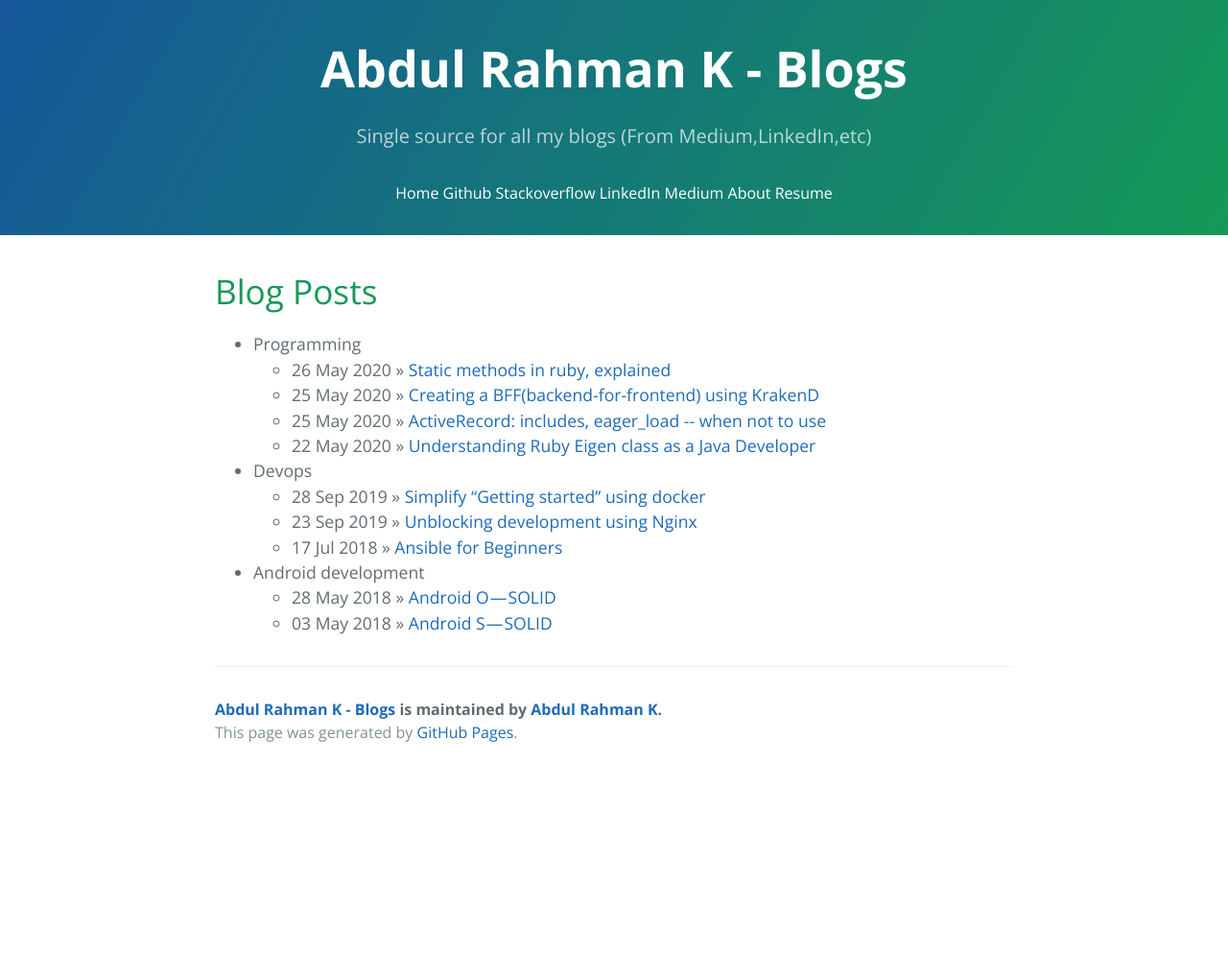
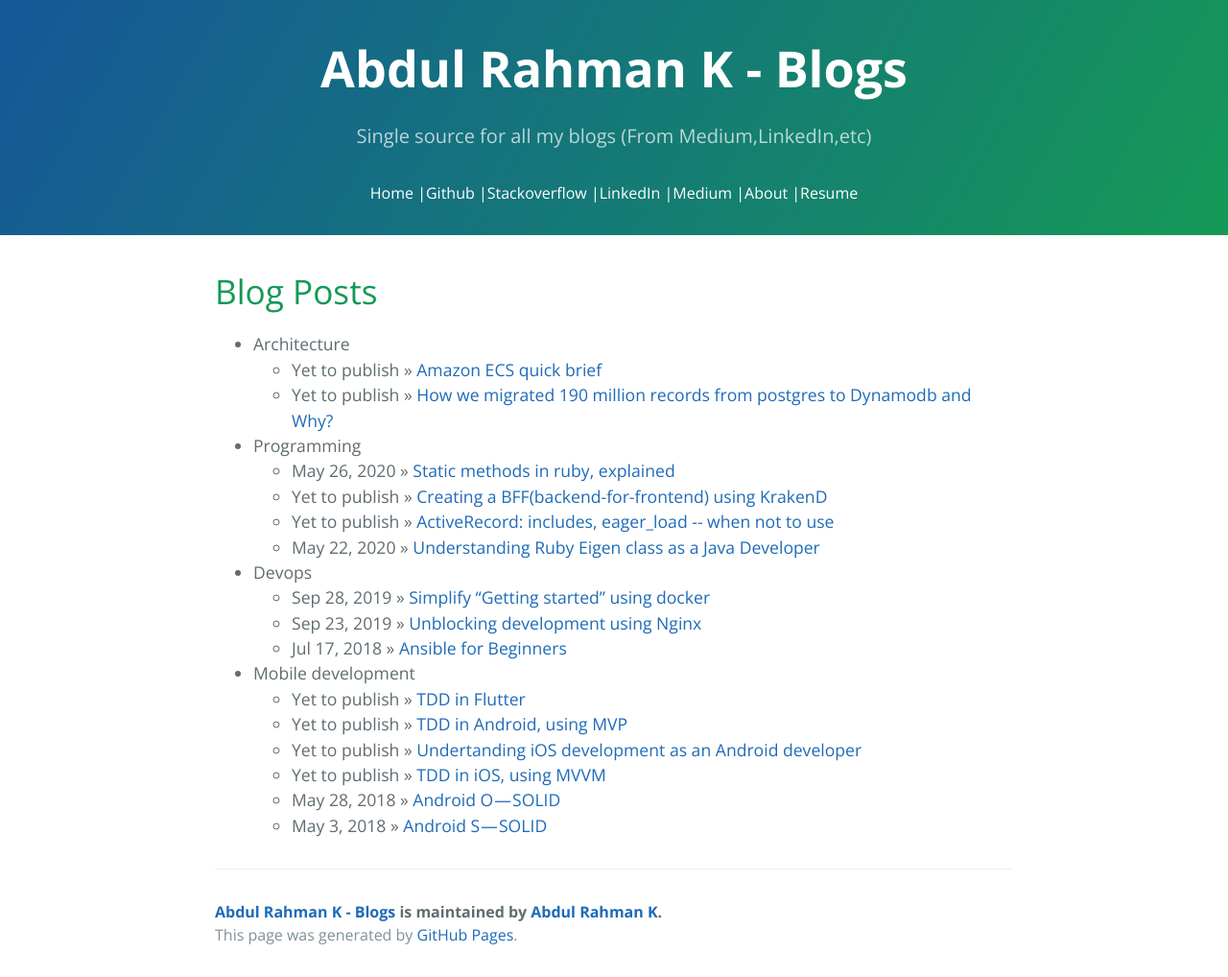
Before and after one commit to abdulrahmank/abdulrahmank.github.io, a Jekyll site: the page built from index.html, in a window 1280 px wide. Shown: the whole page at 96% size. Built offline with Jekyll 4.4.1, drawn with Linux system fonts in a browser that asks for light colours; the list of posts is cut into pages by our own code; before the commit the page ends 900 px from its top, so only the background shows below that.

Commit message:
Add few yet to publish blogs

```diff
--- a/_config.yml
+++ b/_config.yml
@@ -22,15 +22,24 @@ markdown: kramdown
 
 # Blogs
 post_topics:
+  - name: Architecture
+    posts:
+      - date: Yet to publish
+        url: #
+        title: Amazon ECS quick brief
+      - date: Yet to publish
+        url: #
+        title: How we migrated 190 million records from postgres to Dynamodb and Why?
+
   - name: Programming
     posts:
       - date: May 26, 2020
         url: /main/2020/03/26/ruby-objects-are-everything.html
         title: Static methods in ruby, explained
-      - date: May 25, 2020
+      - date: Yet to publish
         url: /main/2020/03/24/creating-bff-using-krakend.html
         title: Creating a BFF(backend-for-frontend) using KrakenD
-      - date: May 25, 2020
+      - date: Yet to publish
         url: /main/2020/03/24/includes-vs-eager-loading-copy.html
         title: "ActiveRecord: includes, eager_load -- when not to use"
       - date: May 22, 2020
@@ -49,8 +58,20 @@ post_topics:
         url: https://medium.com/@kadkab.abdul/ansible-for-beginners-2cf3b27abe3b
         title: Ansible for Beginners
 
-  - name: Android development
+  - name: Mobile development
     posts:
+      - date: Yet to publish
+        url: #
+        title: TDD in Flutter
+      - date: Yet to publish
+        url: #
+        title: TDD in Android, using MVP
+      - date: Yet to publish
+        url: #
+        title: Undertanding iOS development as an Android developer
+      - date: Yet to publish
+        url: #
+        title: TDD in iOS, using MVVM
       - date: May 28, 2018
         url: https://android.jlelse.eu/know-about-android-code-that-is-solid-part-ii-7e41989f83b3
         title: Android O — SOLID
--- a/css/cayman.css
+++ b/css/cayman.css
@@ -3,6 +3,10 @@
 .nav-bar li { display: inline; color: #FFFFFF; }
 
 .nav-bar a { display: inline; color: #FFFFFF; }
+
+.nav-bar li::before { content: "|" }
+
+.nav-bar li:first-child::before { content: "" }
 
 .highlight table td { padding: 5px; }
 
--- a/index.html
+++ b/index.html
@@ -10,7 +10,7 @@ title: {{ site.name }}
     <li><span>{{ post_topic.name }}</span>
       {% for post in post_topic.posts %}
         <ul class="posts">
-          <li><span>{{ post.date | date_to_string }}</span> &raquo; <a href="{{ post.url }}">{{ post.title }}</a></li>
+          <li><span>{{ post.date | "Yet to publish" }}</span> &raquo; <a href="{{ post.url }}">{{ post.title }}</a></li>
         </ul>
       {% endfor %}
     </li>
```
Also changed, not shown: 7 other files.
